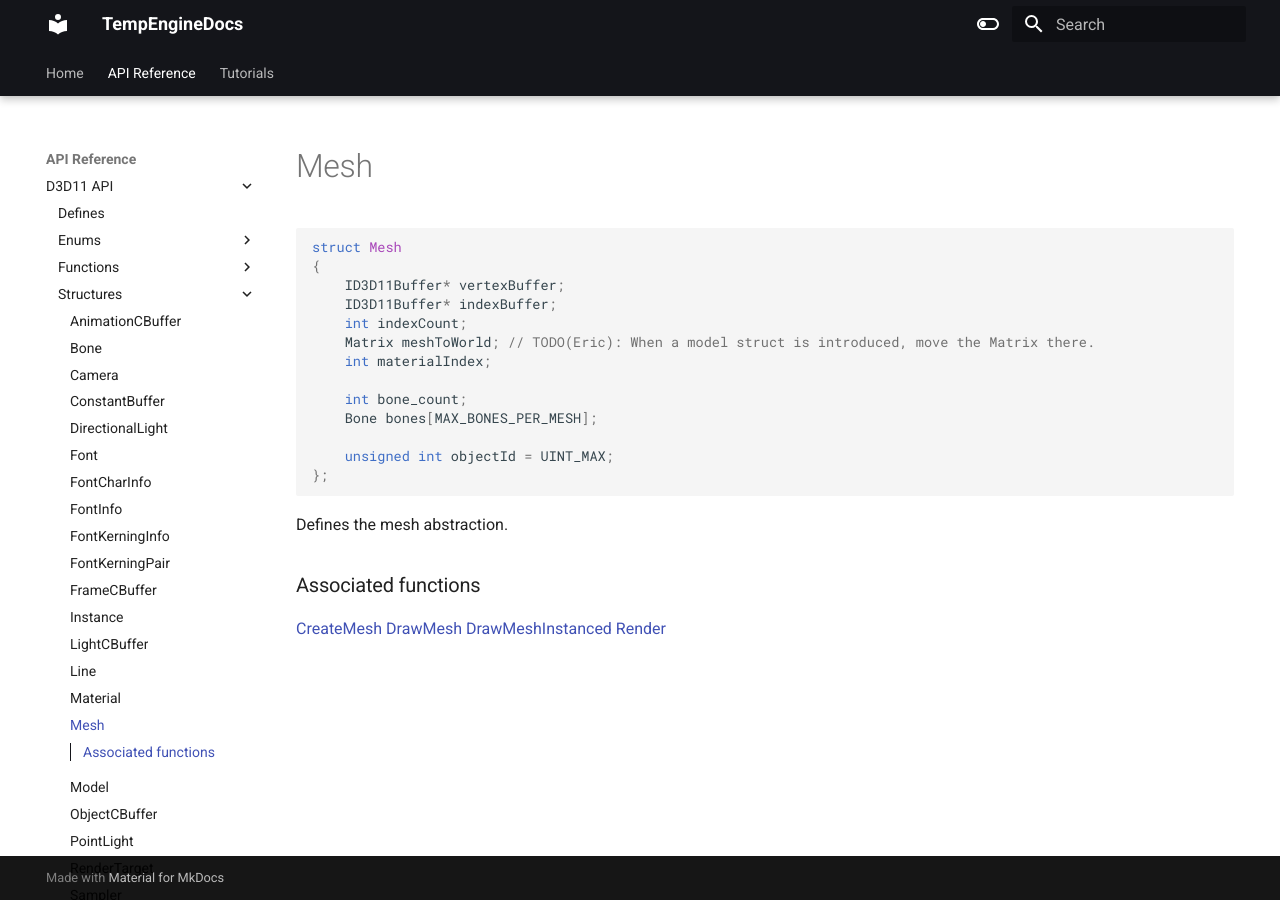
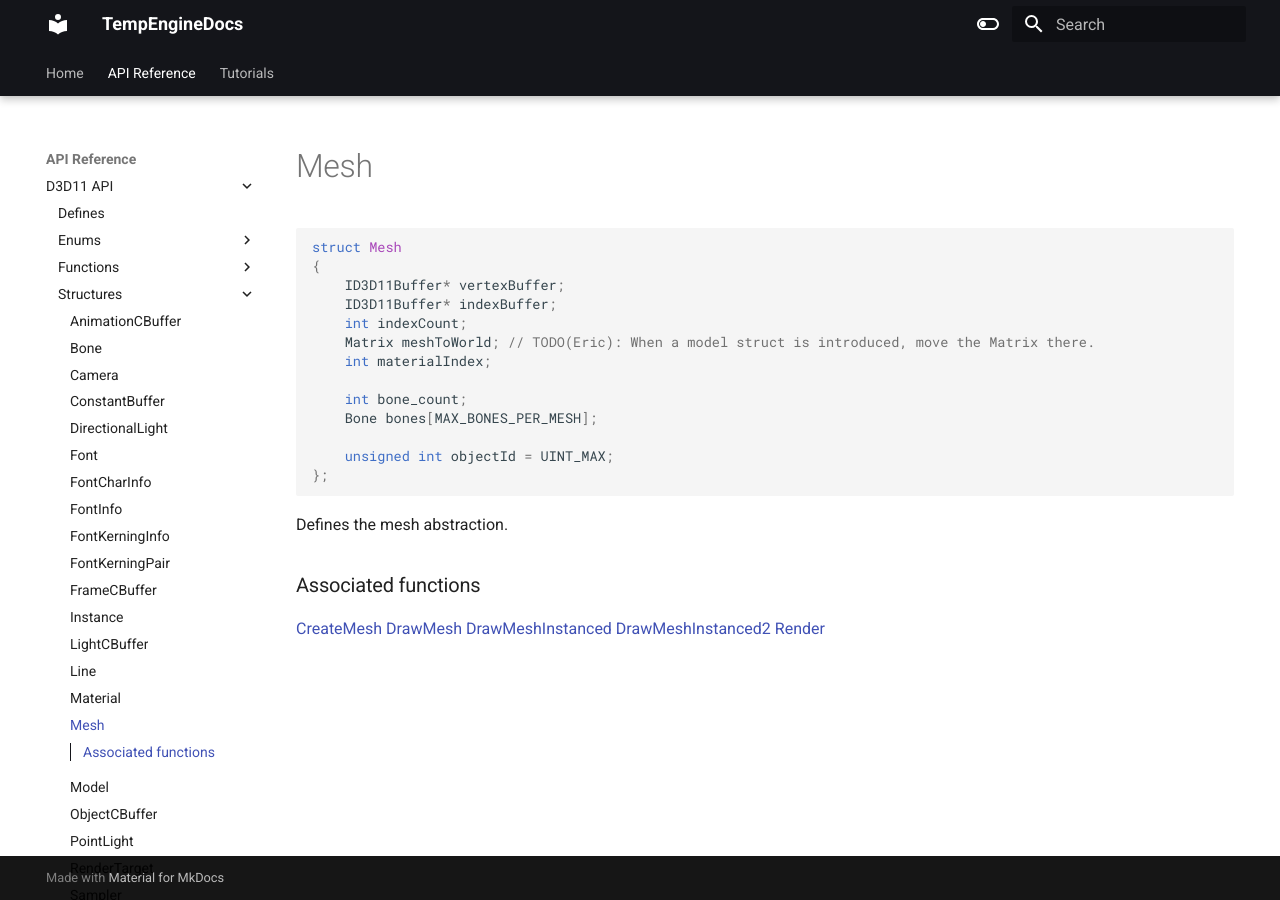
Before and after one commit to erichederstedt/TempEngineDocs, an MkDocs documentation site: the page built from docs/API Reference/D3D11 API/Structures/Mesh.md, in a window 1280 px wide. Built offline with MkDocs 1.6.1 and Material for MkDocs 9.7.7, drawn with Linux system fonts in a browser that asks for light colours.

Commit message:
Test roamlinks

```diff
--- a/docs/API Reference/D3D11 API/Structures/Mesh.md
+++ b/docs/API Reference/D3D11 API/Structures/Mesh.md
@@ -22,4 +22,5 @@ Defines the mesh abstraction.
 [CreateMesh](../Functions/CreateMesh.md)
 [DrawMesh](../Functions/DrawMesh.md)
 [DrawMeshInstanced](../Functions/DrawMeshInstanced.md)
+[DrawMeshInstanced2](DrawMeshInstanced.md)
 [Render](../Functions/Render.md)
```
